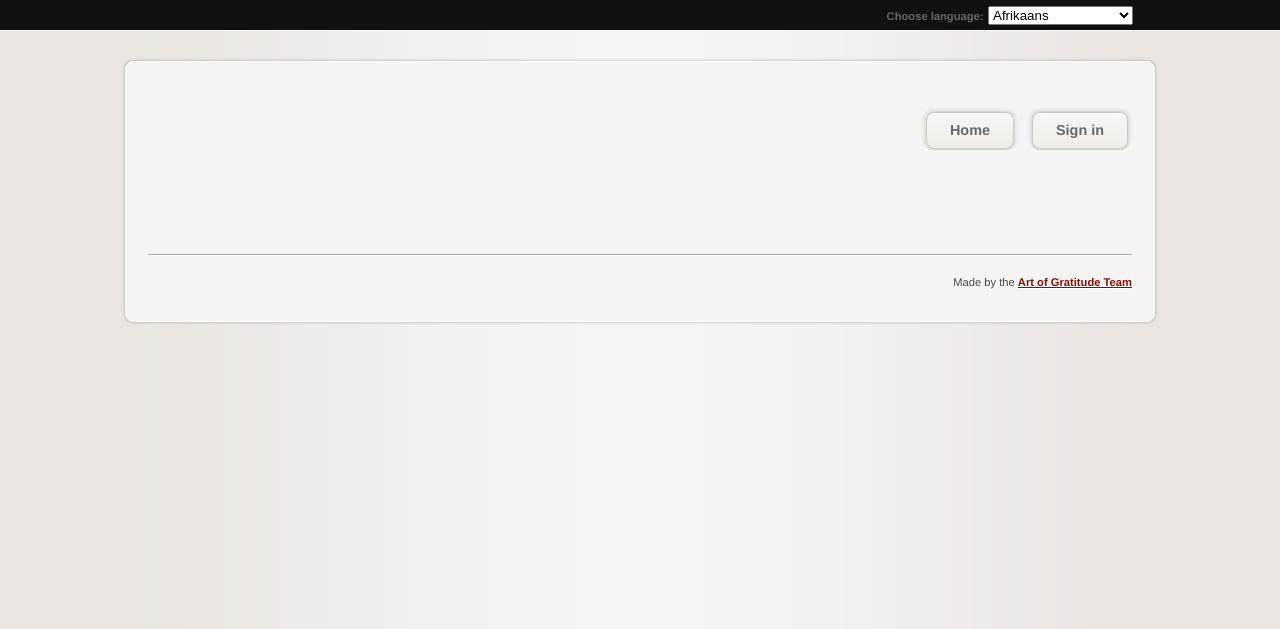
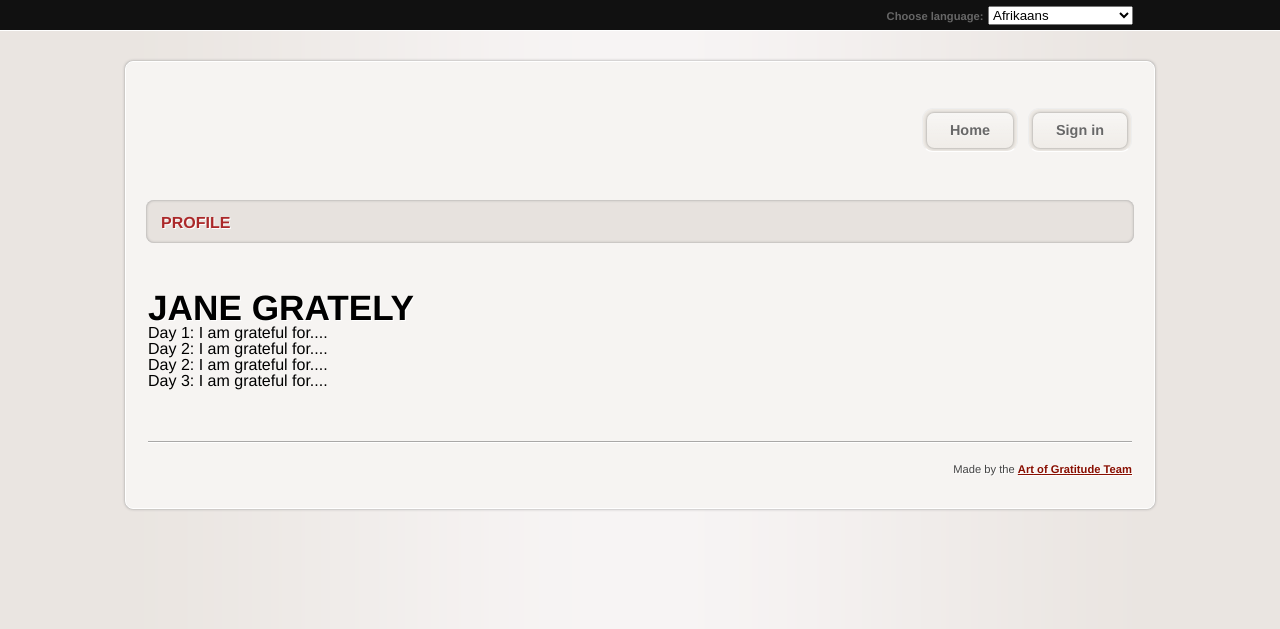
Before and after one commit to adamfeuer/ArtOfGratitude_app, a Django app: template templates/gratitude/profile.html in a window 1280 px wide. Shown: the top 629 px of the page. Run offline with Django 3.2, Linux system fonts and the light colour scheme; the template is opened without the code that fills it, so the values that code supplies are empty; some web fonts are replaced.

Commit message:
added profile.html - gratitude profile page - just a skeleton

```diff
--- a/templates/gratitude/profile.html
+++ b/templates/gratitude/profile.html
@@ -1,19 +1,16 @@
-{% extends "base.html" %}
-
+{% extends 'base.html' %}
 {% load i18n %}
 
-{% block head_title %}{% trans "Art of Gratitude - Profile" %}{% endblock %}
+{% block content_title %}<h2 class="content-title">{% trans 'Profile' %}</h2>{% endblock %}
 
 {% block content %}
 
-   {% if error %}
-    {{ error }}
-    {% endif %}
-
-    <ul>
-    {% for gratitude in gratitudes %}
-       <li>Day 1: foo</li>
-    {% endfor %}
-    </ul>
+<h1>Jane Grately</h1>
+<ul>
+  <li>Day 1: I am grateful for.... </li>
+  <li>Day 2: I am grateful for.... </li>
+  <li>Day 2: I am grateful for.... </li>
+  <li>Day 3: I am grateful for.... </li>
+</ul>
 
 {% endblock %}
```
